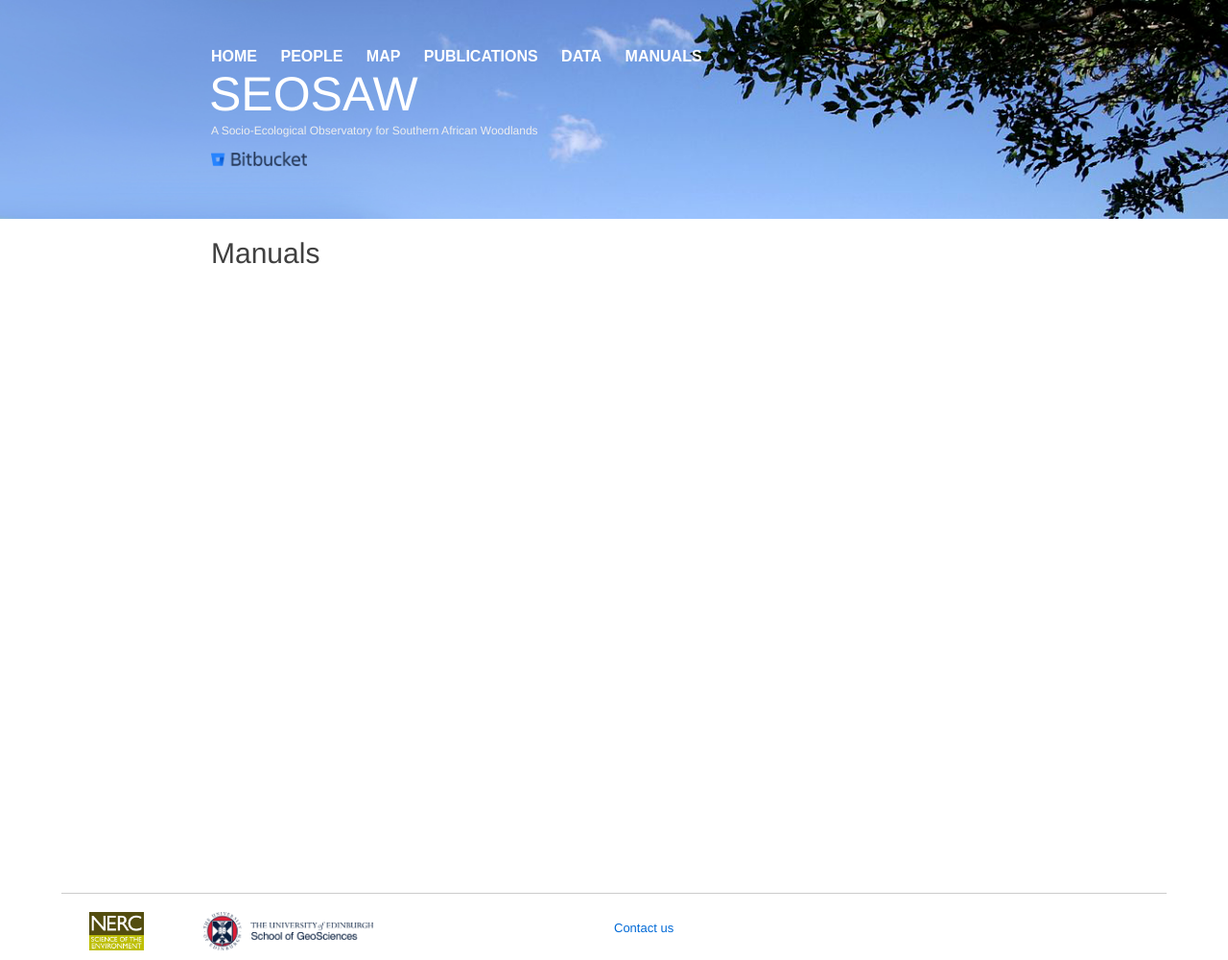
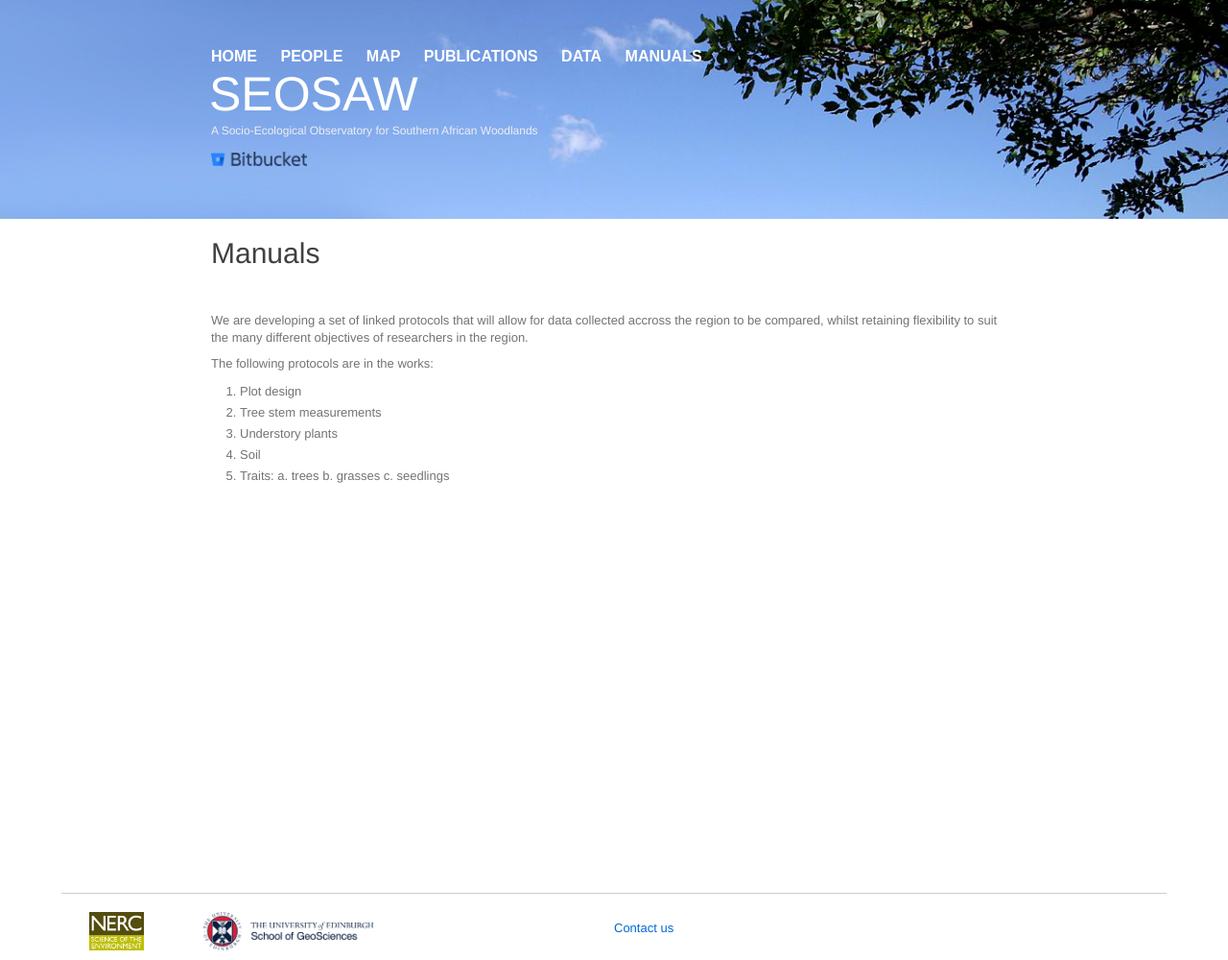
Before and after one commit to seosaw/seosaw.github.io, a Jekyll site: the page built from manuals.md, in a window 1280 px wide. Shown: the whole page at 96% size. Built offline with Jekyll 4.4.1, drawn with Linux system fonts in a browser that asks for light colours; nearby versions of some CDN libraries; our own code applies the rules of GitHub Pages for plain Markdown files.

Commit message:
manuals.md edited online with Bitbucket

```diff
--- a/manuals.md
+++ b/manuals.md
@@ -3,3 +3,16 @@ layout: default
 ---
 
 # Manuals
+
+We are developing a set of linked protocols that will allow for data collected accross the region to be compared, whilst retaining flexibility to suit the many different objectives of researchers in the region.
+
+The following protocols are in the works:
+
+1.	Plot design
+2.	Tree stem measurements
+3.	Understory plants
+4.	Soil
+5.	Traits:
+a.	trees
+b.	grasses
+c.	seedlings
```
